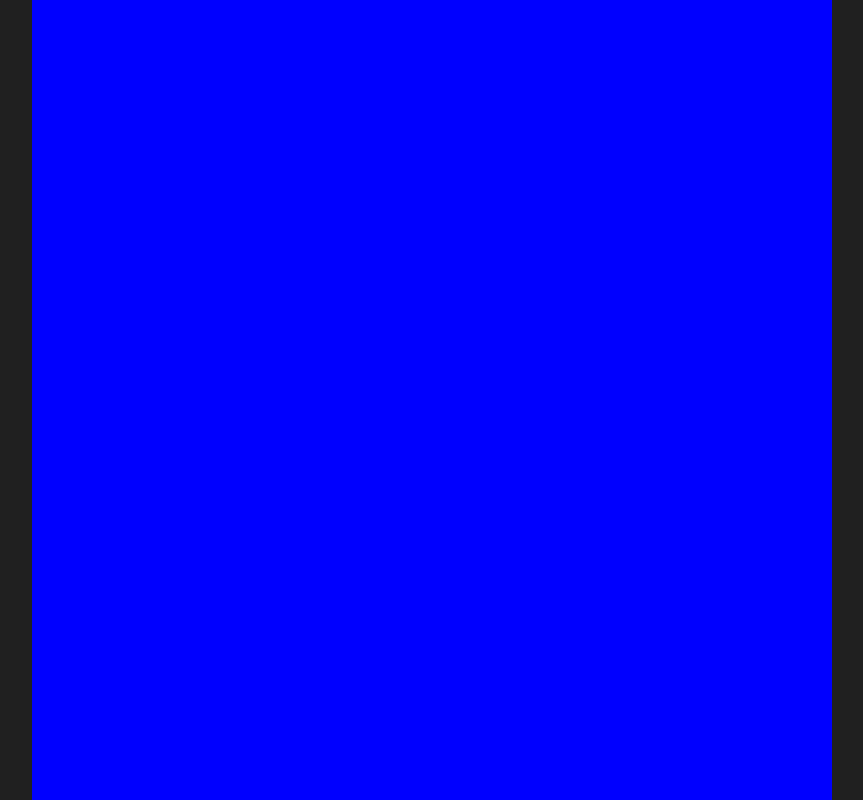
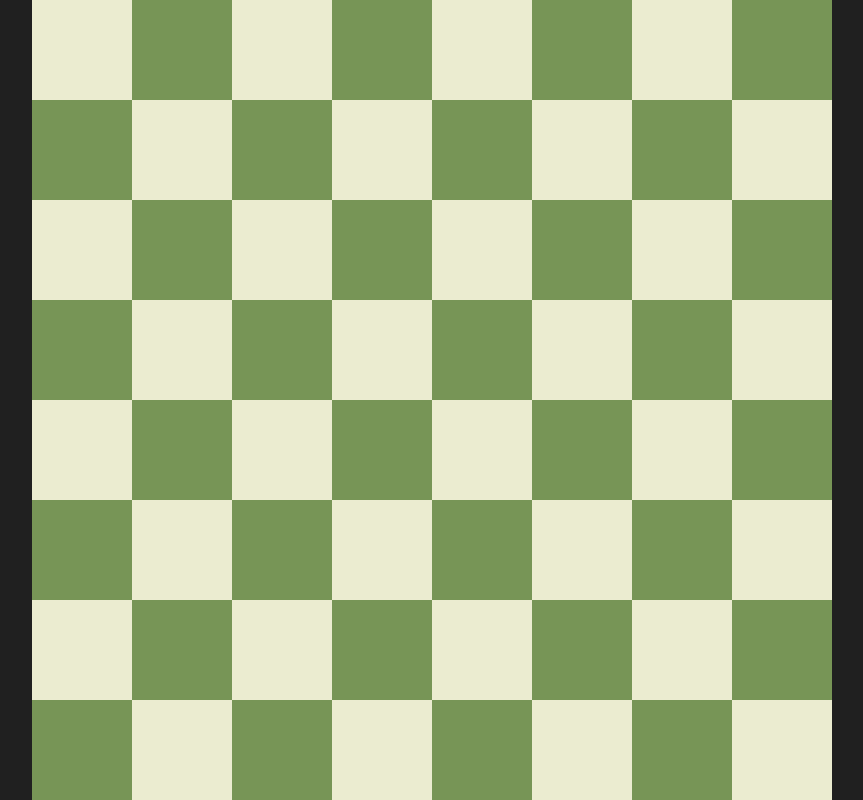
Before and after one commit to joshuaedo/chess-app, a React (Create React App) app: page / in a window 1280 px wide. Shown: the whole page, without its empty margins (208-1071 px from the left). Built offline with nearby package versions, Linux system fonts and the light colour scheme.

Commit message:
fixed tile bug

```diff
--- a/src/components/Chessboard/Chessboard.tsx
+++ b/src/components/Chessboard/Chessboard.tsx
@@ -16,6 +16,8 @@ export default function Chessboard() {
             const number = j + i + 2;
 
 
+            board.push(<Tile number={number} />);
+
 
         }
     }
```
